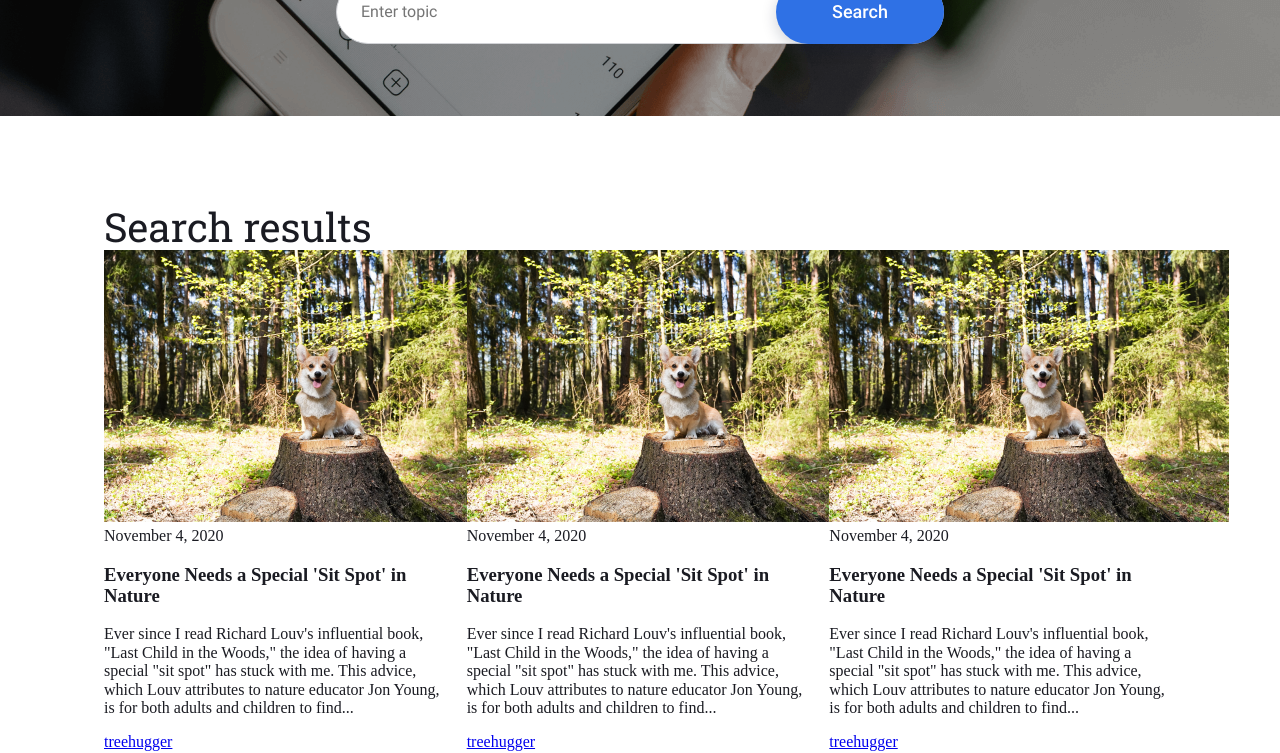
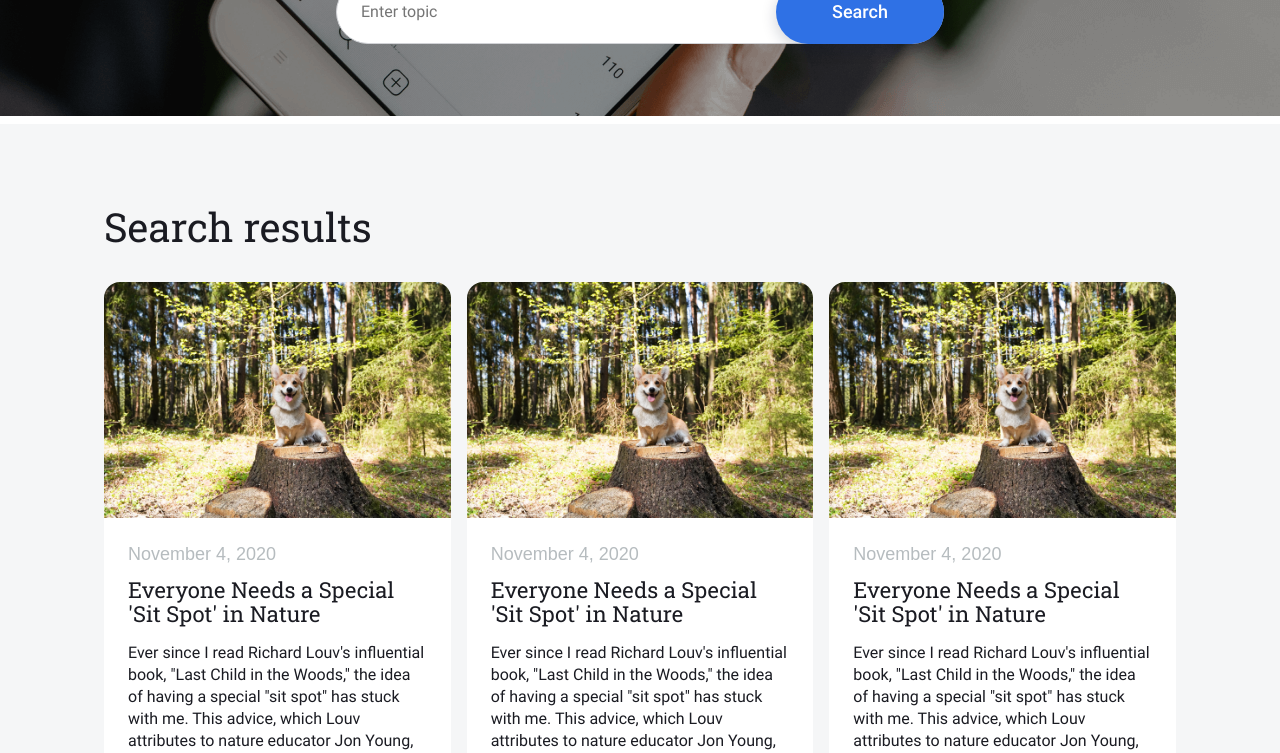
Before and after one commit to meidankaye/news-explorer-frontend, a React (Create React App) app: page / in a window 1280 px wide. Shown: the part 460-1213 px from the top of the page. Built offline with nearby package versions, Linux system fonts and the light colour scheme.

Commit message:
feat: article styling base

```diff
--- a/src/components/NewsCard/NewsCard.css
+++ b/src/components/NewsCard/NewsCard.css
@@ -1,3 +1,51 @@
 .news-card {
+  width: 100%;
+  max-width: 400px;
+  height: 100%;
+  min-height: 576px;
+  display: flex;
+  flex-direction: column;
+  border-radius: 16px;
+  background-color: #fff;
+  cursor: pointer;
+}
 
+.news-card__image {
+  max-width: 100%;
+  object-fit: cover;
+  object-position: center;
+  border-radius: 16px 16px 0 0;
 }
+
+.news-card__image-box {
+  max-width: 100%;
+}
+
+.news-card__info {
+  padding: 20px 24px 24px;
+}
+
+.news-card__date {
+  font-family: "Source Sans Pro", sans-serif;
+  font-weight: 400;
+  font-size: 18px;
+  line-height: 24px;
+  color: #b6bcbf;
+}
+
+.news-card__title {
+  font-family: "Roboto-slab", sans-serif;
+  font-weight: 400;
+  font-size: 22px;
+  line-height: 24px;
+  margin: 12px 0 16px;
+}
+
+.news-card__text {
+  font-family: "Roboto", sans-serif;
+  font-weight: 400;
+  font-size: 16px;
+  line-height: 22px;
+  min-height: 110px;
+  margin: 0 0 18px;
+}
--- a/src/components/NewsCard/NewsCard.js
+++ b/src/components/NewsCard/NewsCard.js
@@ -27,10 +27,10 @@ function NewsCard() {
             me. This advice, which Louv attributes to nature educator Jon Young,
             is for both adults and children to find...
           </p>
+          <a className="news-card__source" href="/">
+            treehugger
+          </a>
         </div>
-        <a className="news-card__source" href="/">
-          treehugger
-        </a>
       </article>
     </li>
   );
--- a/src/components/NewsCardList/NewsCardList.css
+++ b/src/components/NewsCardList/NewsCardList.css
@@ -4,6 +4,7 @@
   flex-direction: column;
   padding: 80px 104px;
   position: relative;
+  background: #f5f6f7;
 }
 
 .news-card-list__title {
@@ -11,7 +12,7 @@
   font-weight: 400;
   font-size: 40px;
   line-height: 46px;
-  margin: 0;
+  margin: 0 0 32px;
 }
 
 .news-card-list__container {
@@ -19,6 +20,7 @@
   grid-template-columns: repeat(3, minmax(150px, 1fr));
   list-style: none;
   gap: 16px;
+  max-width: 1232px;
   margin: 0;
   padding: 0;
 }
```
